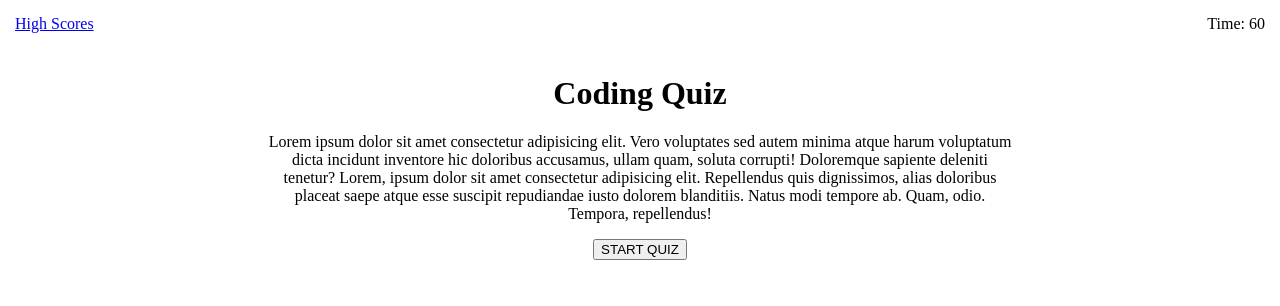
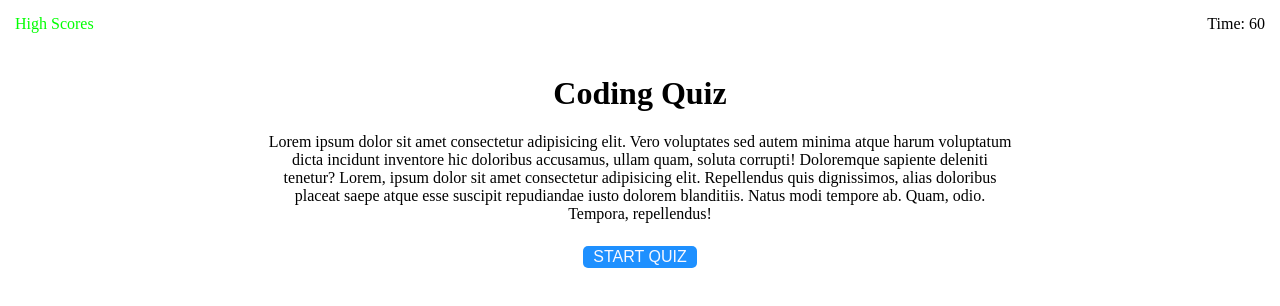
Before and after one commit to dgehring7/quiz, a plain HTML site: page index.html in a window 1280 px wide. Drawn offline with Linux system fonts and the light colour scheme.

Commit message:
Adjusted CSS for High Score and Starter Button

```diff
--- a/style.css
+++ b/style.css
@@ -1,3 +1,17 @@
+.body {
+    font-family: 'Gill Sans', 'Gill Sans MT', Calibri, 'Trebuchet MS', sans-serif;
+    font-size: 125%;
+}
+
+a {
+    color: lime;
+    text-decoration: none;
+    transition: color .1s;
+}
+a:hover {
+    color:skyblue;
+}
+
 .highScore {
 position: absolute;
 top: 15px;
@@ -20,3 +34,20 @@ right: 15px;
     max-width: 750px;
 
 }
+
+#starterButton {
+    display: inline-block;
+    margin: 7px;
+    cursor: pointer;
+    font-size: 100%;
+    background-color: dodgerblue;
+    border-radius: 5px;
+    padding: 2px 10px;
+    color: ghostwhite;
+    border: 0;
+    transition: background-color 0.2s;
+}
+
+#starterButton:hover {
+    background-color: tomato;
+}
```
